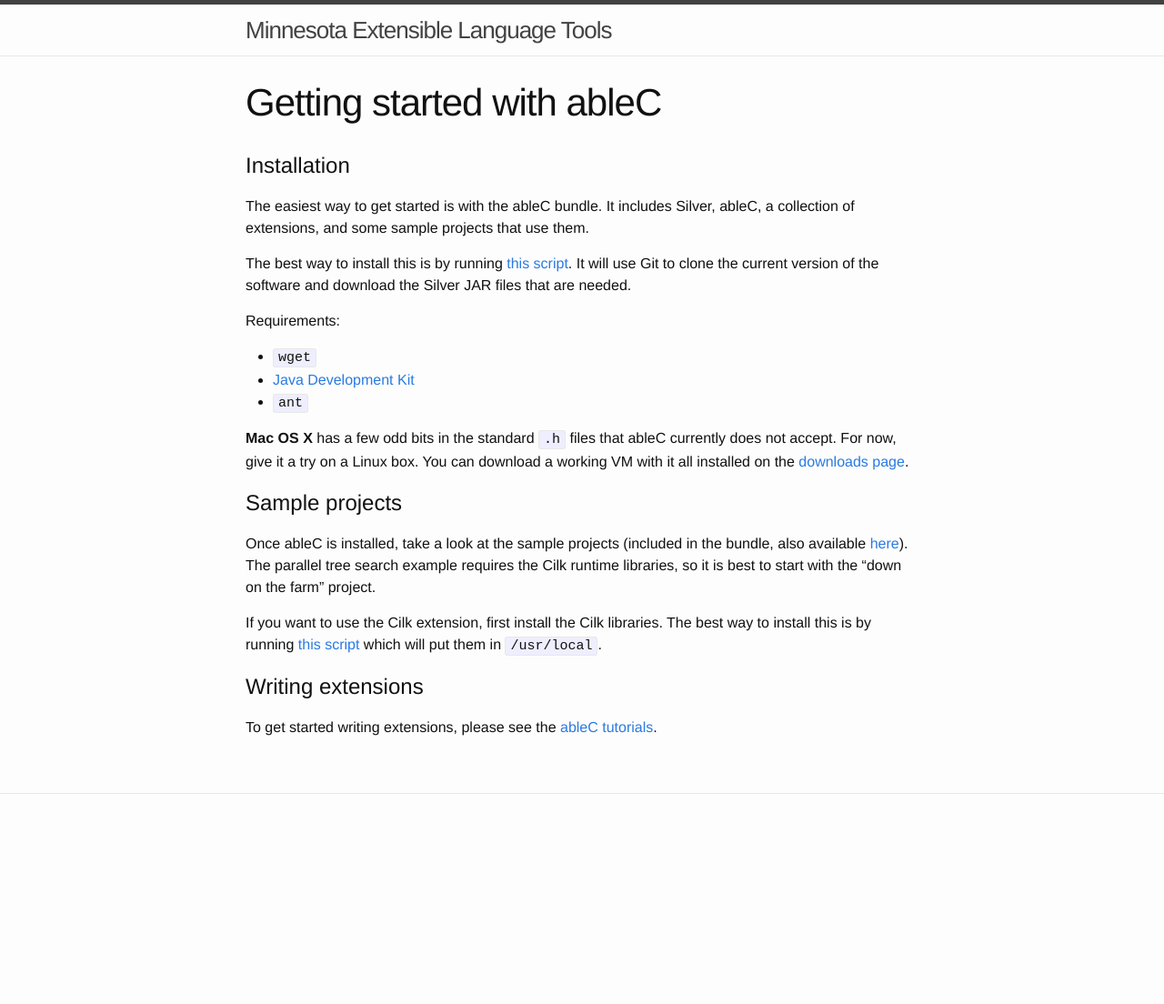
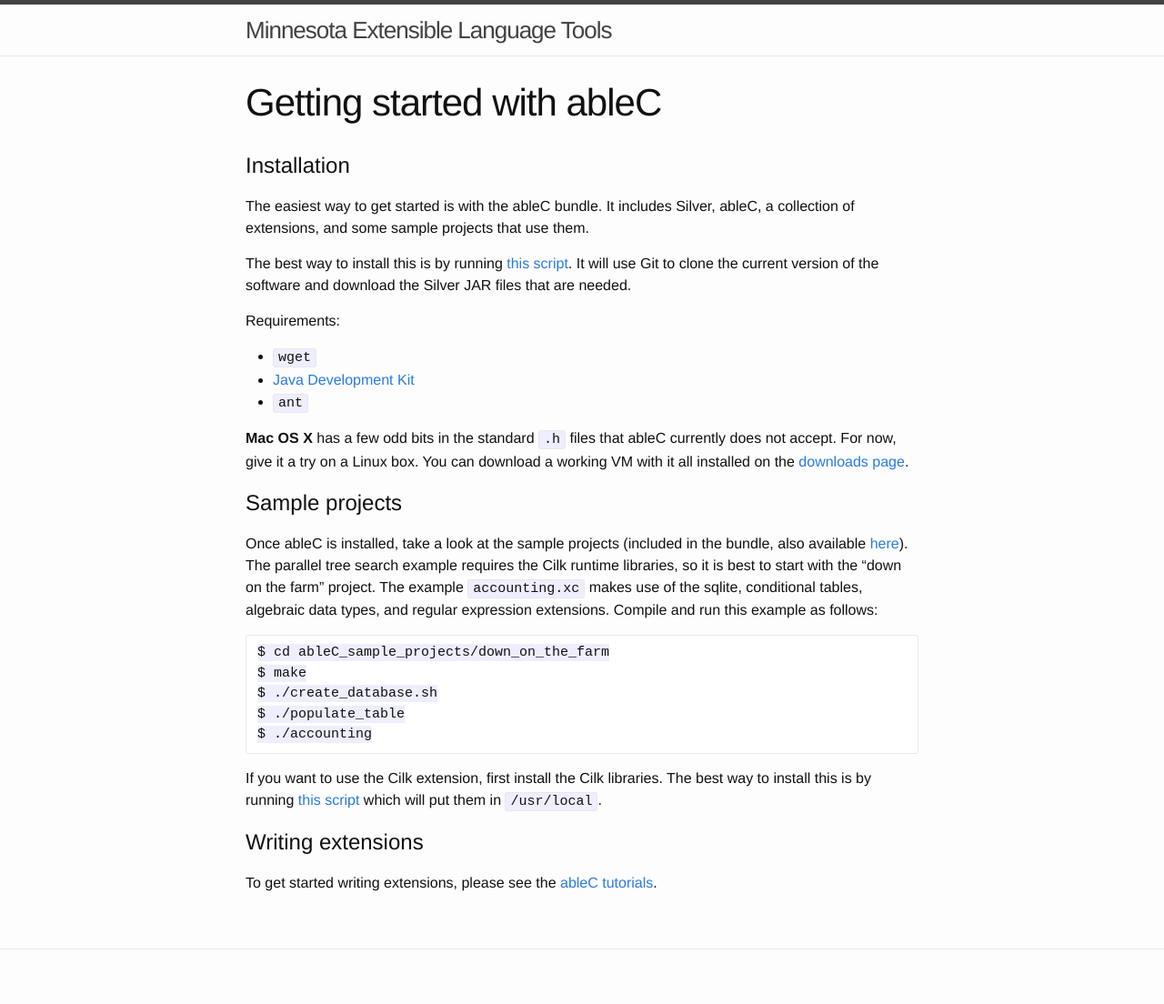
Before and after one commit to melt-umn/melt-website, a Jekyll site: the page built from ableC/getting-started/index.md, in a window 1280 px wide. Shown: the whole page at 91% size. Built offline with Jekyll 4.4.1, drawn with Linux system fonts in a browser that asks for light colours; before the commit the page ends 933 px from its top, so only the background shows below that.

Commit message:
add commands for running down on the farm example

````diff
--- a/ableC/getting-started/index.md
+++ b/ableC/getting-started/index.md
@@ -33,7 +33,18 @@
 Once ableC is installed, take a look at the sample projects (included in the
 bundle, also available [here](https://github.com/melt-umn/ableC_sample_projects)). The
 parallel tree search example requires the Cilk runtime libraries, so
-it is best to start with the "down on the farm" project.
+it is best to start with the "down on the farm" project. The example
+`accounting.xc` makes use of the sqlite, conditional tables, algebraic data
+types, and regular expression extensions. Compile and run this example as
+follows:
+
+```
+$ cd ableC_sample_projects/down_on_the_farm
+$ make
+$ ./create_database.sh
+$ ./populate_table
+$ ./accounting
+```
 
 If you want to use the Cilk extension, first install the Cilk
 libraries.  The best way to install this is by running [this
````
